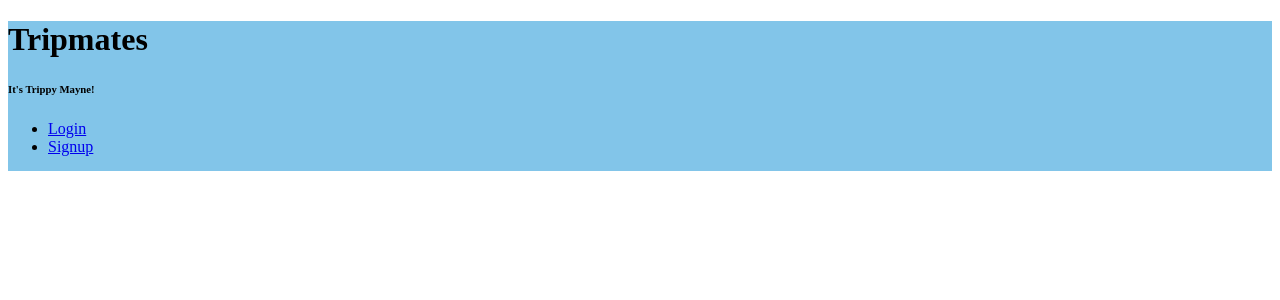
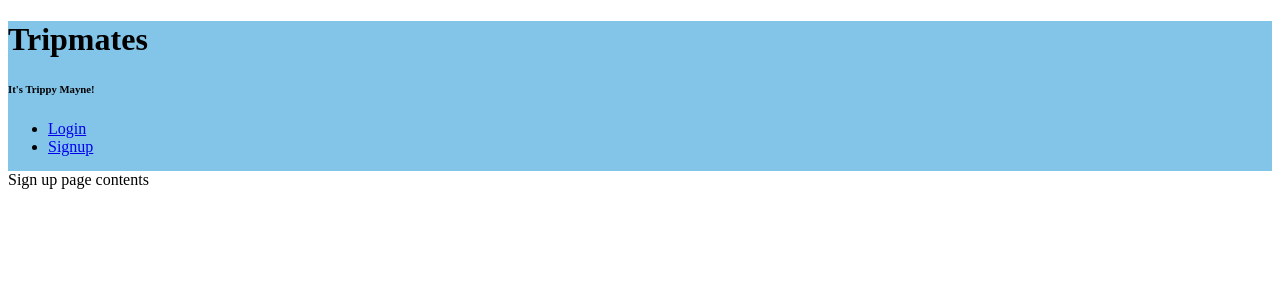
Before and after one commit to tabithahsia/Tripmates, a React app: page /signup in a window 1280 px wide. Shown: the top 300 px of the page. Built offline with nearby package versions, Linux system fonts and the light colour scheme.

Commit message:
Successfully navigate to login/signup pages with React Router

```diff
--- a/client/src/components/App.jsx
+++ b/client/src/components/App.jsx
@@ -1,13 +1,7 @@
 import React from 'react';
 import ReactDOM from 'react-dom';
-import Header from"./Header.jsx";
+import Header from"./Header";
 import { Route, Link, BrowserRouter as Router } from 'react-router-dom';
-import Landing from './Landing.jsx';
-// import Login from './Login.jsx';
-
-var Login = () => (
-    <div>login called</div>
-)
 
 
 class App extends React.Component {
@@ -19,12 +13,9 @@ class App extends React.Component {
     return (
       <div>
         <Header />
-            <Router>
-                <div>
-                    <Route exact path="/" component={Landing}/>
-                    <Route path="/login" component={Login}/>
-                </div>
-            </Router>
+        <div id="frontpic">
+            <img src="images/Front_page_pic.jpg"></img>
+        </div>
       </div>
     )
   }
--- a/client/src/components/Header.jsx
+++ b/client/src/components/Header.jsx
@@ -1,13 +1,10 @@
 import React from 'react';
 import ReactDOM from 'react-dom';
 import { Route, Link, BrowserRouter as Router } from 'react-router-dom';
-import Login from './Login.jsx';
-import App from './App.jsx'
 
 var Signup = () => (
   <div>Signup Page</div>
 )
-
 
 class Header extends React.Component {
   constructor(props) {
@@ -16,7 +13,7 @@ class Header extends React.Component {
 
   render() {
     return (
-    <Router>
+
       <div id="headercontainer">
         <h1>Tripmates</h1>
         <h6>It's Trippy Mayne!</h6>
@@ -25,7 +22,6 @@ class Header extends React.Component {
             <li><Link to="/signup">Signup</Link></li>
         </ul>
       </div>
-    </Router>
 
     )
   }
--- a/client/src/components/Login.jsx
+++ b/client/src/components/Login.jsx
@@ -1,17 +1,18 @@
 import React from 'react';
 import ReactDOM from 'react-dom';
 import { Route, Link, BrowserRouter as Router } from 'react-router-dom';
+import Header from"./Header";
 
 class Login extends React.Component {
   constructor(props) {
     super(props);
   }
 
-
   render() {
     return (
-      <div id="headercontainer">
-      hisadfasdfd
+      <div>
+        <Header />
+        Login page
       </div>
     )
   }
--- a/client/src/components/Landing.jsx
+++ b/client/src/components/Signup.jsx
@@ -1,19 +1,22 @@
 import React from 'react';
 import ReactDOM from 'react-dom';
 import { Route, Link, BrowserRouter as Router } from 'react-router-dom';
+import Header from"./Header";
 
-class Landing extends React.Component {
+class Signup extends React.Component {
   constructor(props) {
     super(props);
   }
 
+
   render() {
     return (
-        <div id="frontpic">
-            <img src="images/Front_page_pic.jpg"></img>
-        </div>
+      <div>
+        <Header />
+        Sign up page contents
+      </div>
     )
   }
 }
 
-export default Landing;
+export default Signup;
--- a/client/src/index.js
+++ b/client/src/index.js
@@ -1,6 +1,19 @@
 import React from 'react';
 import ReactDOM from 'react-dom';
-import App from "./components/App.jsx";
+import { Route, Link, BrowserRouter as Router } from 'react-router-dom';
 
+import App from "./components/App";
+import Login from './components/Login';
+import Signup from './components/Signup';
 
-ReactDOM.render(<App />, document.getElementById('app'));
+ReactDOM.render(
+  <div>
+    <Router>
+        <div>
+            <Route exact path="/" component={App}/>
+            <Route path="/login" component={Login}/>
+            <Route path="/signup" component={Signup}/>
+        </div>
+    </Router>
+  </div>
+, document.getElementById('app'));
```
Also changed, not shown: 1 other file (tests, documents, lock files or other folders).
